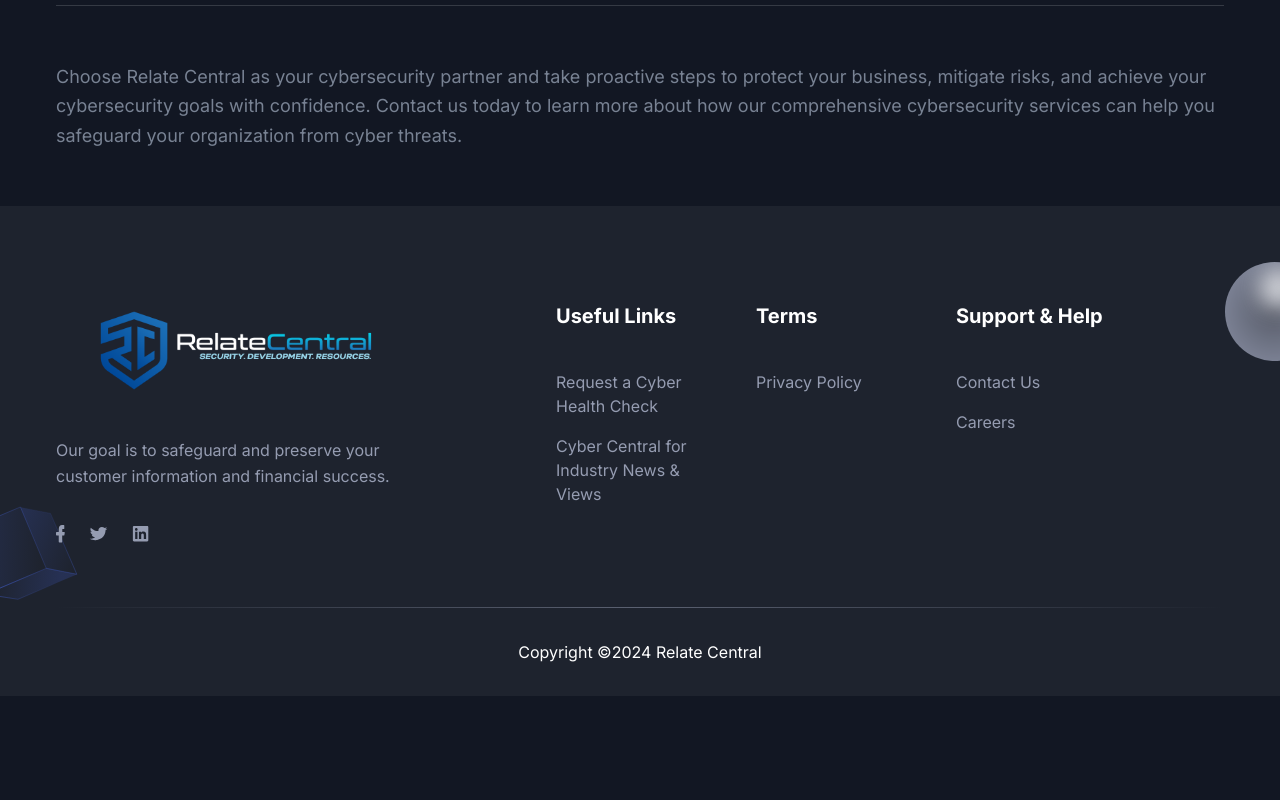
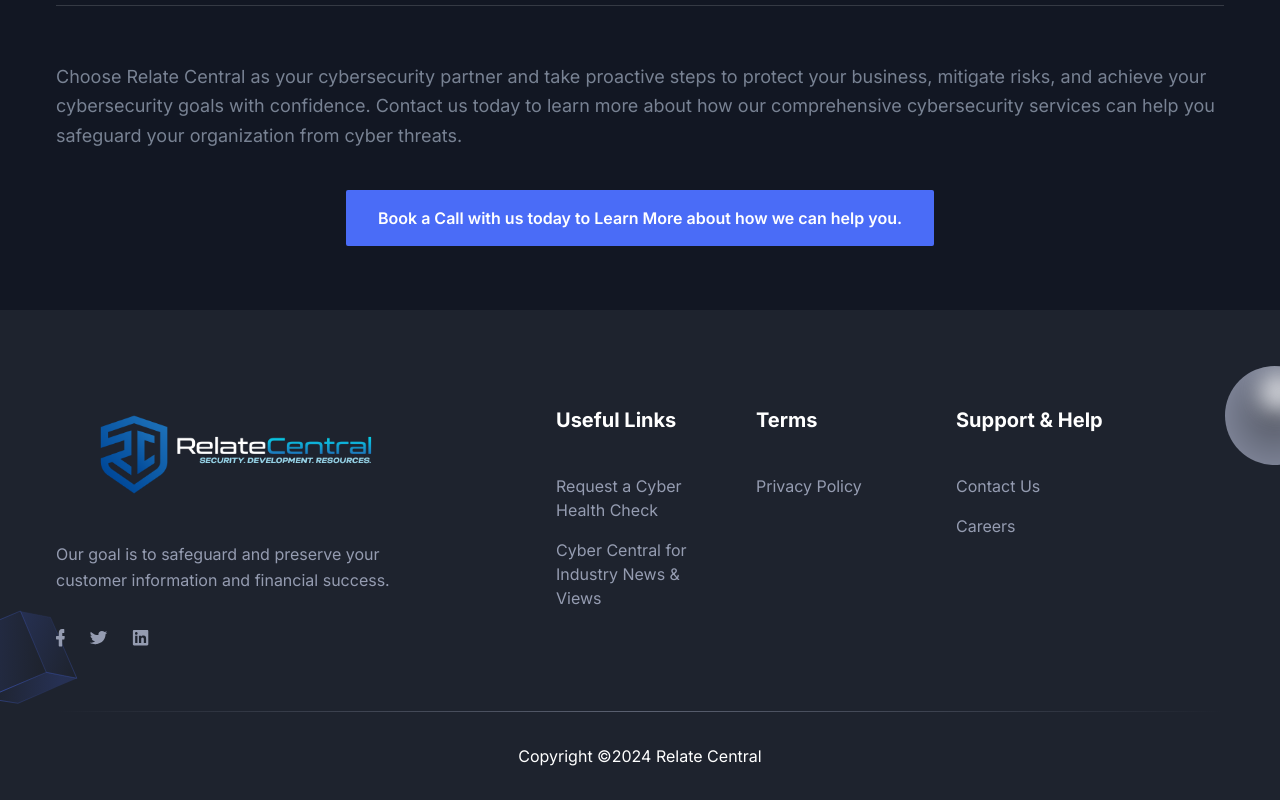
Before and after one commit to uday-009/nextjs-rce, a Next.js app: page / in a window 1280 px wide. Shown: the part 3265-4065 px from the top of the page. Before the commit the page ends 3961 px from the top, so only its background shows below. Built offline with nearby package versions, Linux system fonts and the light colour scheme.

Commit message:
book call btn

```diff
--- a/components/Pricing/PricingTwo.tsx
+++ b/components/Pricing/PricingTwo.tsx
@@ -1,5 +1,6 @@
 "use client";
 import { useState } from "react";
+import Link from "next/link";
 import SectionTitle from "../Common/SectionTitle";
 import OfferList from "./OfferList";
 import PricingBox from "./PricingBox";
@@ -8,15 +9,24 @@ const PricingTwo = () => {
   // const [isMonthly, setIsMonthly] = useState(true);
 
   return (
-    <section id="pricing" className="relative z-10 py-6 md:py-10 lg:py-18 ">
+    <section id="pricing" className="lg:py-18 relative z-10 py-6 md:py-10 ">
       <div className="container">
         <SectionTitle
           title=""
           paragraph="Choose Relate Central as your cybersecurity partner and take proactive steps to protect your business, mitigate risks, and achieve your cybersecurity goals with confidence. Contact us today to learn more about how our comprehensive cybersecurity services can help you safeguard your organization from cyber threats. "
-          center = {false}
+          center={false}
           width="100%"
           mb="16px"
         />
+        <div className="flex  items-center justify-center space-y-4 sm:flex-row sm:space-x-4 sm:space-y-0 py-6">
+          <Link
+            href="https://relatecentral.com/book-health-assessment/"
+            className="rounded-sm bg-primary px-8 py-4 text-base font-semibold text-white duration-300 ease-in-out hover:bg-primary/80"
+          >
+           Book a Call with us today to Learn More about how we can help you.
+          </Link>
+
+        </div>
 
         {/* <div className="w-full">
           <div
```
